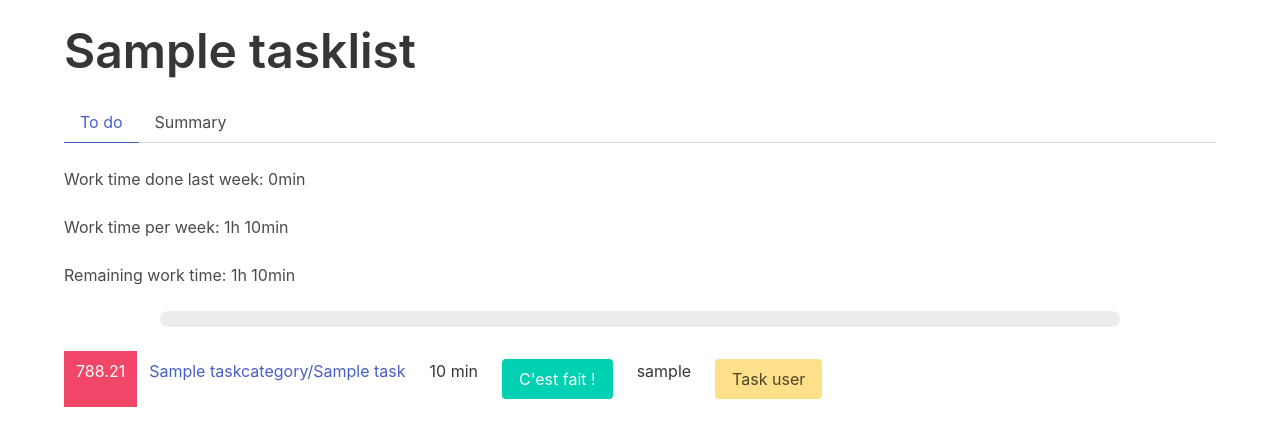
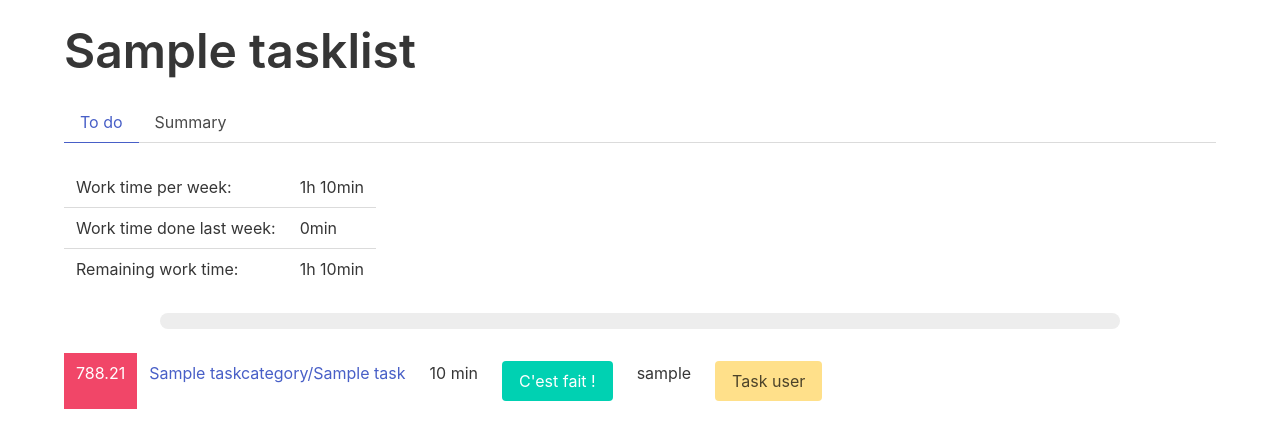
Before and after one commit to TWal/imacs, a Django app: page /task_list/1/todo in a window 1280 px wide. Shown: the part 104-552 px from the top of the page. Run offline with Django 3.2, Linux system fonts and the light colour scheme; a user stored in the database is signed in; tables that the repository leaves empty hold one stand-in row (values such as "Sample post").

Commit message:
Use table for work times

```diff
--- a/imacs_app/templates/imacs_app/task_list_todo.html
+++ b/imacs_app/templates/imacs_app/task_list_todo.html
@@ -11,15 +11,11 @@
 <h1 class="title is-1"> {{ task_list.name }}</h1>
 {% with "todo" as task_list_active_tab %}{% include 'imacs_app/task_list_tabs.html' %}{% endwith %}
 
-<div class="block">
-Work time done last week: {{ task_list.hour_done_since_last_week | format_hours }}
-</div>
-<div class="block">
-Work time per week: {{ task_list.hour_per_week | format_hours }}
-</div>
-<div class="block">
-Remaining work time: {{ task_list.remaining_hours_this_week | format_hours }}
-</div>
+<table class="table">
+    <tr><td>Work time per week:      </td><td>{{ task_list.hour_per_week | format_hours }}</td></tr>
+    <tr><td>Work time done last week:</td><td>{{ task_list.hour_done_since_last_week | format_hours }}</td></tr>
+    <tr><td>Remaining work time:     </td><td>{{ task_list.remaining_hours_this_week | format_hours }}</td></tr>
+</table>
 <div class="block container is-max-desktop">
     <progress class="progress {% if task_list.hour_done_since_last_week < task_list.hour_per_week %}is-danger{% else %}is-success{% endif %}" value="{{ task_list.hour_done_since_last_week }}" max="{{ task_list.hour_per_week }}">{% widthratio task_list.hour_done_since_last_week task_list.hour_per_week 100 %}%</progress>
 </div>
```
